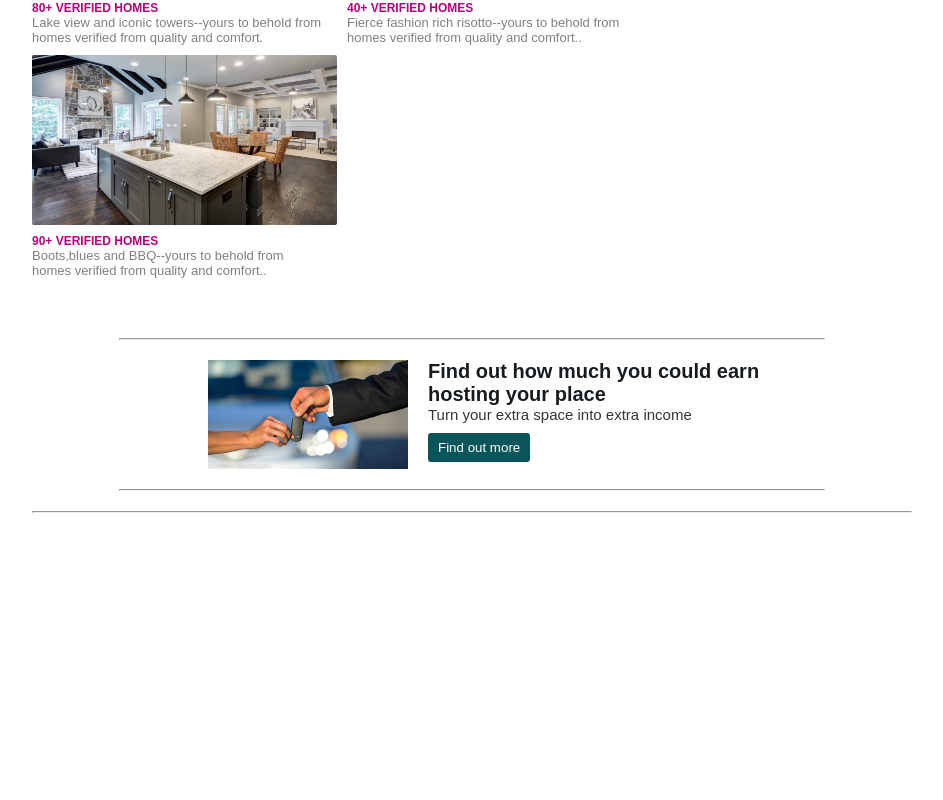
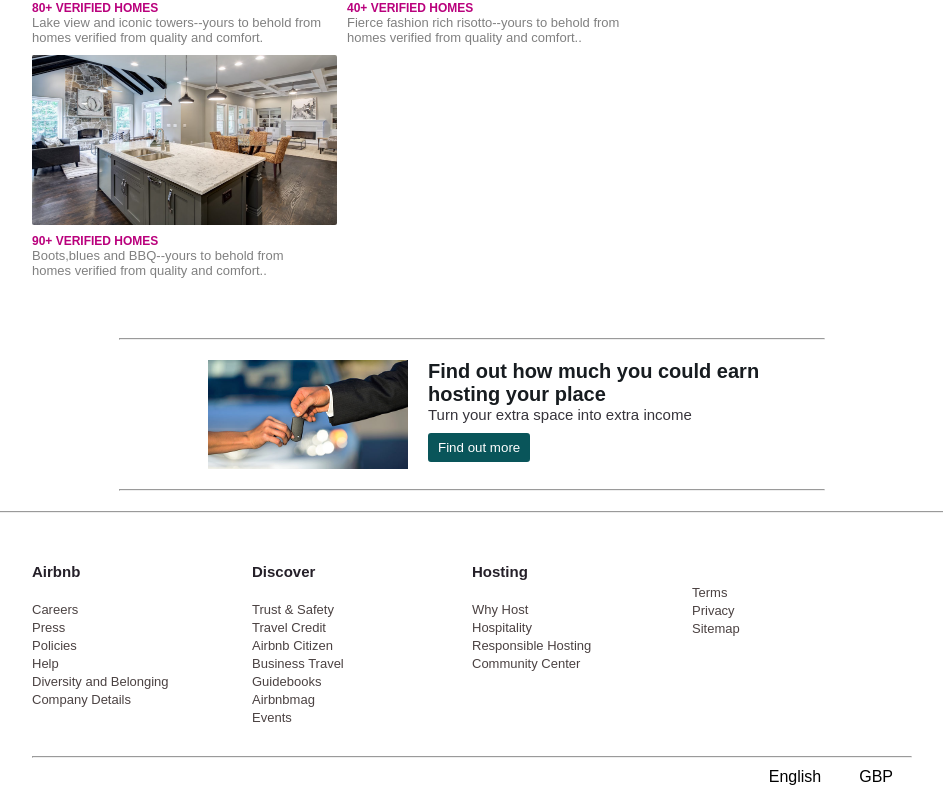
Before and after one commit to joydeep-maiti/Homeweb, a React app: page / in a window 1280 px wide. Shown: the part 3809-4609 px from the top of the page, without its empty margins (168-1111 px from the left). Before the commit the page ends 4322 px from the top, so only its background shows below. Built offline with nearby package versions, Linux system fonts and the light colour scheme.

Commit message:
Adding the footer done

```diff
--- a/src/App.js
+++ b/src/App.js
@@ -4,6 +4,7 @@ import { BrowserRouter,Route, NavLink } from 'react-router-dom';
 import Home from './Container/Home/Home';
 import Signup from './Container/Signup/Signup';
 import Login from './Container/Login/Login';
+import Footer from './Container/Footer/Footer';
 
 class App extends Component {
   render() {
@@ -22,6 +23,10 @@ class App extends Component {
             <Route exact path='/signup' component={ Signup } />
             <Route exact path='/login' component={ Login } />
           </main>
+          <footer>
+            <hr />
+            <Footer />
+          </footer>
         </div>
       </BrowserRouter>
     );
--- /dev/null
+++ b/src/Component/Footeritem/Footeritem.css
@@ -0,0 +1,24 @@
+.footeritem {
+    display: block;
+    float: left;
+}
+
+.subitem {
+    font-size: 13px;
+    color: rgb(75, 66, 66);
+    margin-bottom: 10px;
+    text-decoration-line: none;
+    text-align: left;
+}
+
+.title {
+    font-size: 15px;
+    font-weight: 600;
+    color: rgb(37, 32, 41);
+    margin-bottom: 20px;
+    text-align: left;
+}
+
+.subitems{
+    text-align: left;
+}
--- /dev/null
+++ b/src/Component/Footeritem/Footeritem.js
@@ -0,0 +1,15 @@
+import React from 'react';
+import classes from './Footeritem.css';
+
+const footeritem = (props) => {
+    return (
+        <div className={classes.footeritem}>
+            <p className={classes.title}>{props.title}</p>
+            {props.arr.map( key => {
+                return <p className={classes.subitems}><a href={key.link} className={classes.subitem}>{key.itemtitle}</a></p>
+            })}
+        </div>
+    )
+}
+
+export default footeritem;
--- /dev/null
+++ b/src/Container/Footer/Footer.css
@@ -0,0 +1,25 @@
+.footer {
+    margin-top: 50px;
+    margin-left: 200px;
+    margin-right: 200px;
+}
+
+.footerbody {
+    display: grid;
+    grid-template-columns: repeat(auto-fit, minmax(100px, 200px));
+    grid-gap: 20px;
+}
+
+.line {
+    margin-top: 30px;
+    color: rgb(181, 189, 196);
+}
+
+.lang {
+    float: right;
+    margin-top: 10px;
+}
+
+.lang label {
+    padding: 15px 19px;
+}
--- /dev/null
+++ b/src/Container/Footer/Footer.js
@@ -0,0 +1,71 @@
+import React, { Component } from 'react';
+import classes from './Footer.css';
+import Footeritem from '../../Component/Footeritem/Footeritem';
+
+
+
+class Footer extends Component {
+    state = {
+        Airbnb: {
+            title: "Airbnb",
+            subitems: [
+                {itemtitle:"Careers", link:"#"},
+                {itemtitle:"Press", link:"#"},
+                {itemtitle:"Policies", link:"#"},
+                {itemtitle:"Help", link:"#"},
+                {itemtitle:"Diversity and Belonging", link:"#"},
+                {itemtitle:"Company Details", link:"#"},
+            ]
+        },
+        Discover: {
+            title: "Discover",
+            subitems: [
+                {itemtitle:"Trust & Safety", link:"#"},
+                {itemtitle:"Travel Credit", link:"#"},
+                {itemtitle:"Airbnb Citizen", link:"#"},
+                {itemtitle:"Business Travel", link:"#"},
+                {itemtitle:"Guidebooks", link:"#"},
+                {itemtitle:"Airbnbmag", link:"#"},
+                {itemtitle:"Events", link:"#"},
+            ]
+        },
+        Hosting: {
+            title: "Hosting",
+            subitems: [
+                {itemtitle:"Why Host", link:"#"},
+                {itemtitle:"Hospitality", link:"#"},
+                {itemtitle:"Responsible Hosting", link:"#"},
+                {itemtitle:"Community Center", link:"#"}
+            ]
+        },
+        social: {
+            title: "",
+            subitems: [
+                {itemtitle:"Terms", link:"#"},
+                {itemtitle:"Privacy", link:"#"},
+                {itemtitle:"Sitemap", link:"#"}
+            ]
+        },
+    }
+    render() {
+        return (
+            <div className={classes.footer}>
+                <div className={classes.footerbody}>
+                    <Footeritem title={this.state.Airbnb.title} arr={this.state.Airbnb.subitems} />
+                    <Footeritem title={this.state.Discover.title} arr={this.state.Discover.subitems} />
+                    <Footeritem title={this.state.Hosting.title} arr={this.state.Hosting.subitems} />
+                    <Footeritem title={this.state.social.title} arr={this.state.social.subitems} />
+                </div>
+                <hr className={classes.line}/>
+                <div className={classes.lang}>
+                    <label>English</label>
+                    <label>GBP</label>
+                </div>
+            </div>
+
+        )
+    }
+
+}
+
+export default Footer;
--- a/src/Container/Home/Home.js
+++ b/src/Container/Home/Home.js
@@ -33,7 +33,6 @@ class Home extends Component {
                     <hr className={classes.line}/>
                     <Stats />
                     <hr className={classes.line} />
-                    <hr className={classes.fullline} />
                 </div>
             </div>
         )
```
